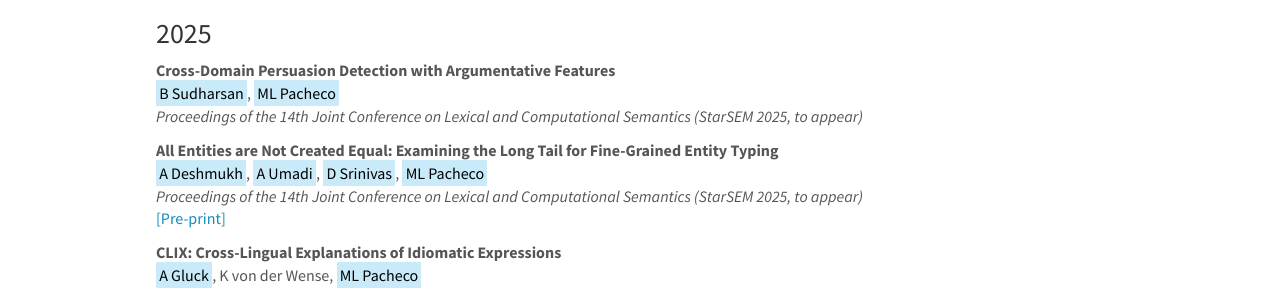
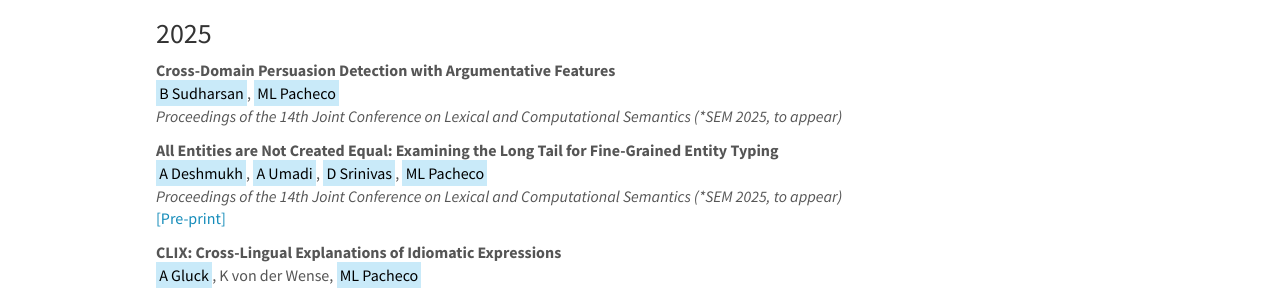
Before and after one commit to blast-cu/blast-cu.github.io, a Jekyll site: the page built from _pages/publications.md, in a window 1280 px wide and 900 px high, scrolled down 476 px. Shown: the part 154-444 px from the top of the window. Built offline with Jekyll 4.4.1, drawn with Linux system fonts in a browser that asks for light colours; nearby versions of some CDN libraries.

Commit message:
Update publist_2025.yml

```diff
--- a/_data/publist_2025.yml
+++ b/_data/publist_2025.yml
@@ -1,13 +1,13 @@
 - title: "Cross-Domain Persuasion Detection with Argumentative Features"
   authors: <mark>B Sudharsan</mark>, <mark>ML Pacheco</mark>
   highlight: 0
-  venue: "Proceedings of the 14th Joint Conference on Lexical and Computational Semantics (StarSEM 2025, to appear)"
+  venue: "Proceedings of the 14th Joint Conference on Lexical and Computational Semantics (*SEM 2025, to appear)"
   year: 2025
 
 - title: "All Entities are Not Created Equal: Examining the Long Tail for Fine-Grained Entity Typing"
   authors: <mark>A Deshmukh</mark>, <mark>A Umadi</mark>, <mark>D Srinivas</mark>, <mark>ML Pacheco</mark>
   highlight: 0
-  venue: "Proceedings of the 14th Joint Conference on Lexical and Computational Semantics (StarSEM 2025, to appear)"
+  venue: "Proceedings of the 14th Joint Conference on Lexical and Computational Semantics (*SEM 2025, to appear)"
   link:
     url: https://arxiv.org/abs/2410.17355
     display: \[Pre-print\]
```
